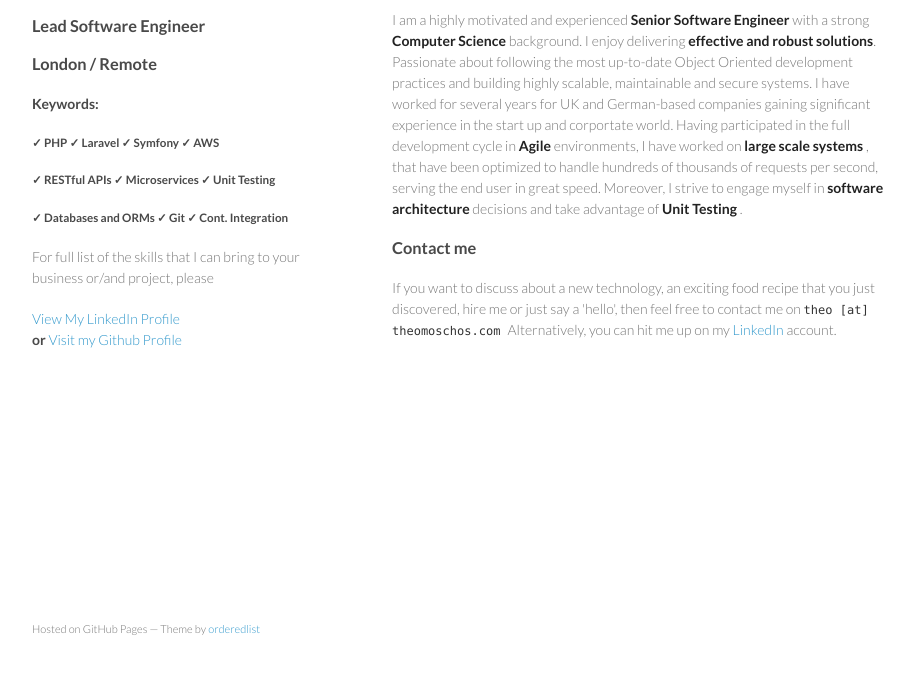
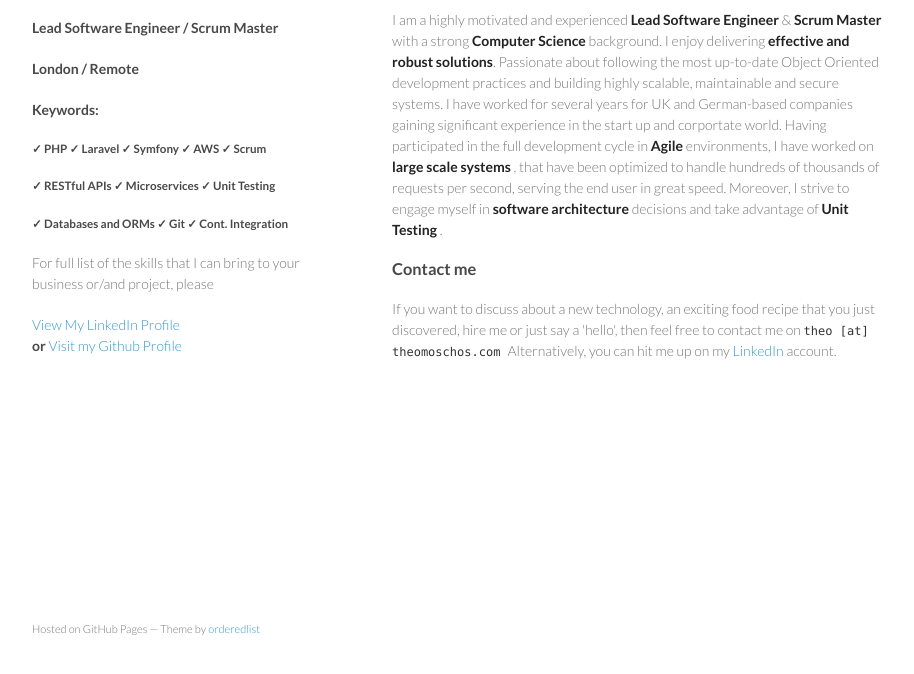
Before and after one commit to thitami/thitami.github.io, a plain HTML site: page index.html in a window 1280 px wide. Shown: the part 92-766 px from the top of the page, without its empty margins (178-1092 px from the left). Drawn offline with Linux system fonts and the light colour scheme.

Commit message:
Update title

```diff
--- a/index.html
+++ b/index.html
@@ -16,11 +16,11 @@
     <div class="wrapper">
       <header>
         <h1>Theodoros Moschos</h1>
-        <h3> Lead Software Engineer </h3>
-        <h3> London / Remote </h3>
+        <h4> Lead Software Engineer / Scrum Master </h4>
+        <h4> London / Remote </h4>
         <p>
             <h4> Keywords: </h4>
-            <h5> ✓ PHP ✓ Laravel ✓ Symfony ✓ AWS</h5>
+            <h5> ✓ PHP ✓ Laravel ✓ Symfony ✓ AWS ✓ Scrum</h5>
             <h5> ✓ RESTful APIs ✓ Microservices ✓ Unit Testing</h5>
             <h5> ✓ Databases and ORMs ✓ Git ✓ Cont. Integration</h5>
         </p>
@@ -30,7 +30,7 @@
         <h2>
 <a id="welcome-to-github-pages" class="anchor" href="#welcome-to-github-pages" aria-hidden="true"><span class="octicon octicon-link"></span></a> Hello, Hallo, Hola, Salut, Hej, Olá, 你好, Γεια σας! </h2>
 
-          <p> I am a highly motivated and experienced <strong> Senior Software Engineer </strong> with a strong <strong> Computer Science </strong> background. I enjoy delivering <strong> effective and robust solutions</strong>.
+          <p> I am a highly motivated and experienced <strong> Lead Software Engineer </strong> & <strong> Scrum Master </strong> with a strong <strong> Computer Science </strong> background. I enjoy delivering <strong> effective and robust solutions</strong>.
 
               Passionate about following the most up-to-date Object Oriented development practices and building highly scalable, maintainable and secure systems. I have worked for several years for UK and German-based companies gaining significant experience in the start up and corportate world. Having participated in the full development cycle in <strong> Agile </strong> environments, I have worked on <strong> large scale systems </strong>, that have been optimized to handle hundreds of thousands of requests per second, serving the end user in great speed. Moreover, I strive to engage myself in <strong> software architecture </strong> decisions and take advantage of <strong> Unit Testing </strong>.</p>
 <h3>
```
